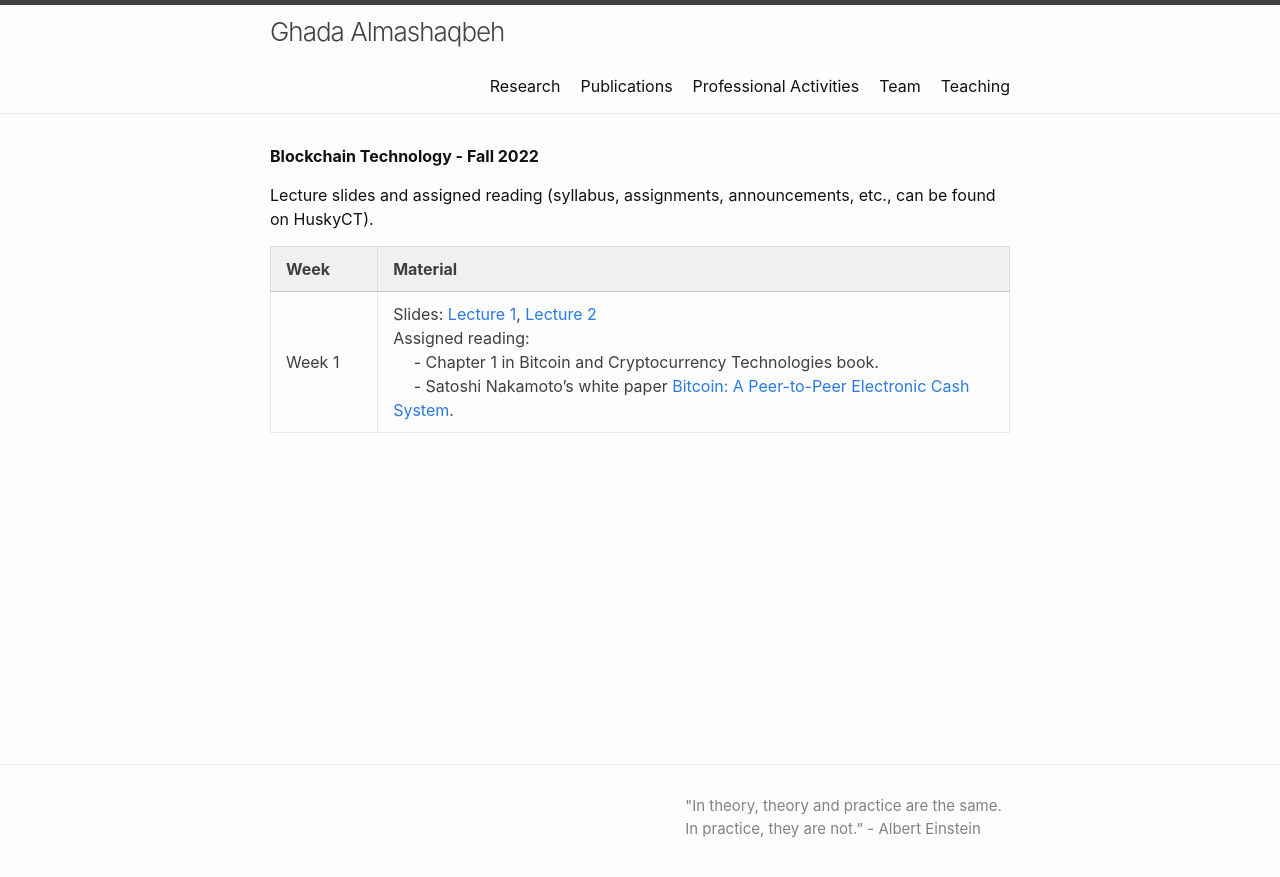
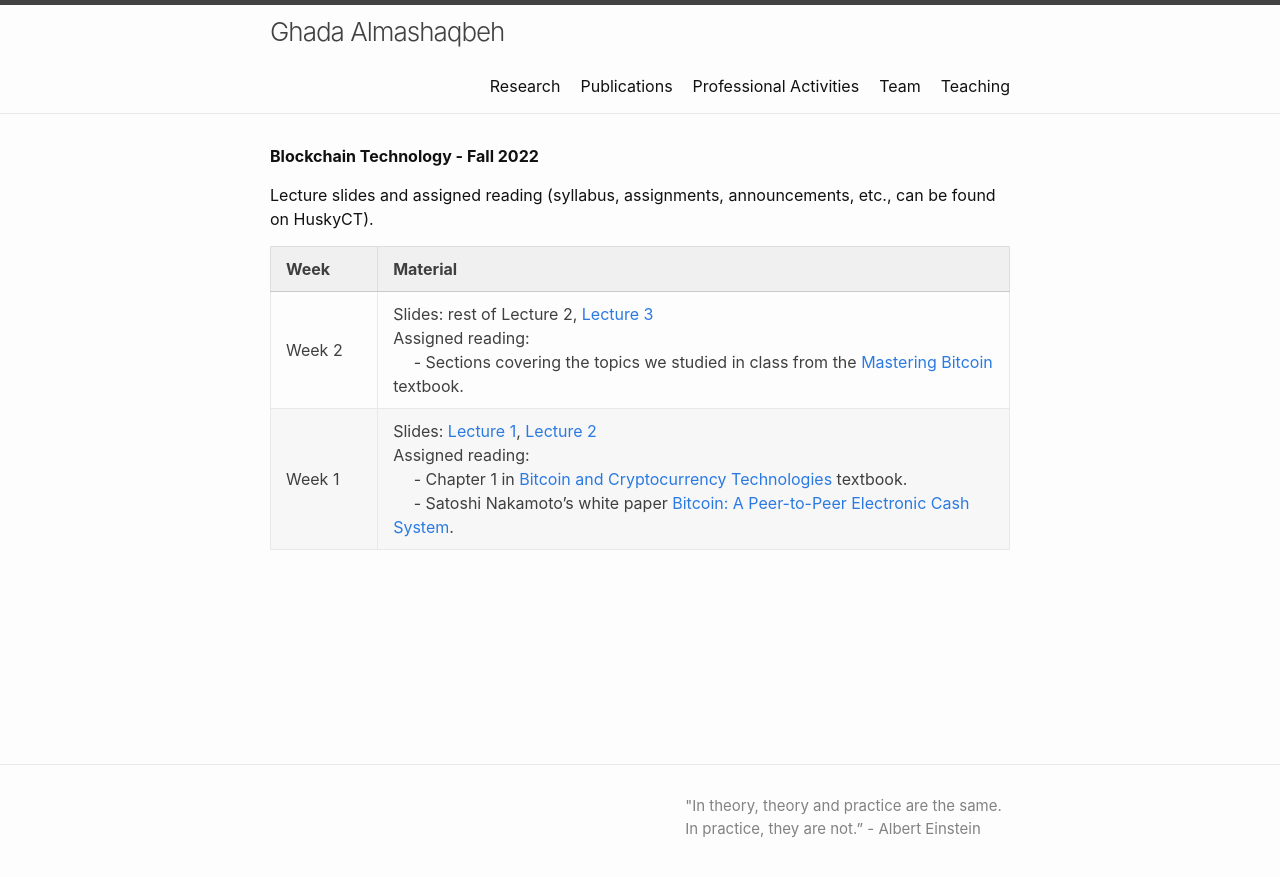
Before and after one commit to GhadaAlmashaqbeh/GhadaAlmashaqbeh.github.io, a Jekyll site: the page built from courses/blockchain-technology-f2022/index.md, in a window 1280 px wide. Shown: the top 877 px of the page. Built offline with Jekyll 4.4.1, drawn with Linux system fonts in a browser that asks for light colours.

Commit message:
add lecture 3

```diff
--- a/courses/blockchain-technology-f2022/index.md
+++ b/courses/blockchain-technology-f2022/index.md
@@ -8,4 +8,5 @@ Lecture slides and assigned reading (syllabus, assignments, announcements, etc.,
 
 | Week&emsp;&emsp;| Material           |
 |----------|--------------------|
-| Week 1 | Slides: [Lecture 1](./lecture1.pdf), [Lecture 2](./lecture2.pdf) <br/> Assigned reading: <br/> &emsp; - Chapter 1 in Bitcoin and Cryptocurrency Technologies book. <br/> &emsp; - Satoshi Nakamoto’s white paper [Bitcoin: A Peer-to-Peer Electronic Cash System](https://bitcoin.org/bitcoin.pdf). |
+| Week 2 | Slides: rest of Lecture 2, [Lecture 3](./lecture3.pdf) <br/> Assigned reading: <br/> &emsp; - Sections covering the topics we studied in class from the [Mastering Bitcoin](https://github.com/bitcoinbook/bitcoinbook/blob/develop/book.asciidoc) textbook.  |
+| Week 1 | Slides: [Lecture 1](./lecture1.pdf), [Lecture 2](./lecture2.pdf) <br/> Assigned reading: <br/> &emsp; - Chapter 1 in [Bitcoin and Cryptocurrency Technologies](https://d28rh4a8wq0iu5.cloudfront.net/bitcointech/readings/princeton_bitcoin_book.pdf) textbook. <br/> &emsp; - Satoshi Nakamoto’s white paper [Bitcoin: A Peer-to-Peer Electronic Cash System](https://bitcoin.org/bitcoin.pdf). |
```
Also changed, not shown: 4 other files.
